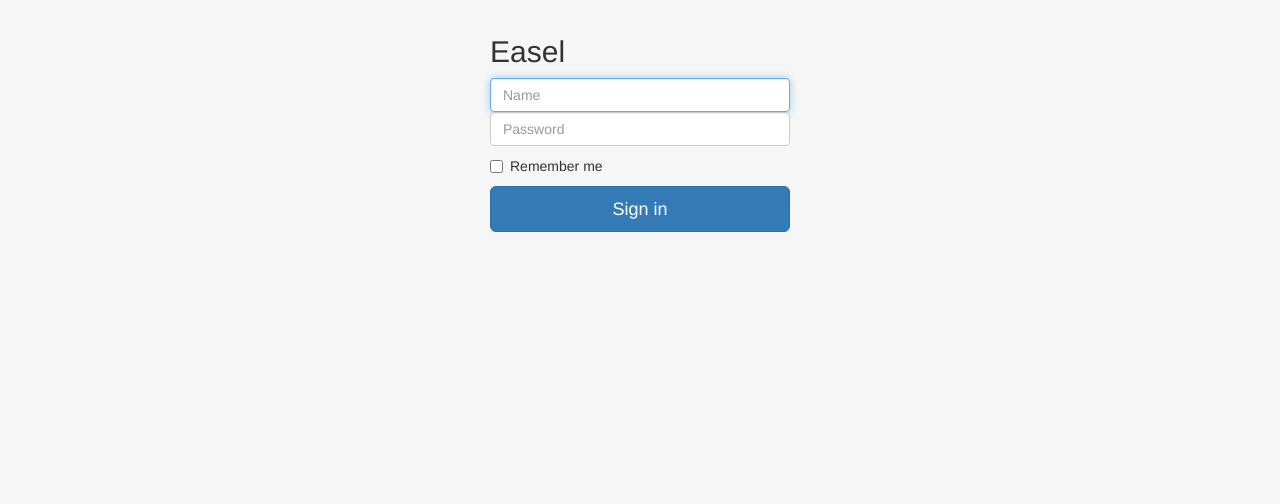
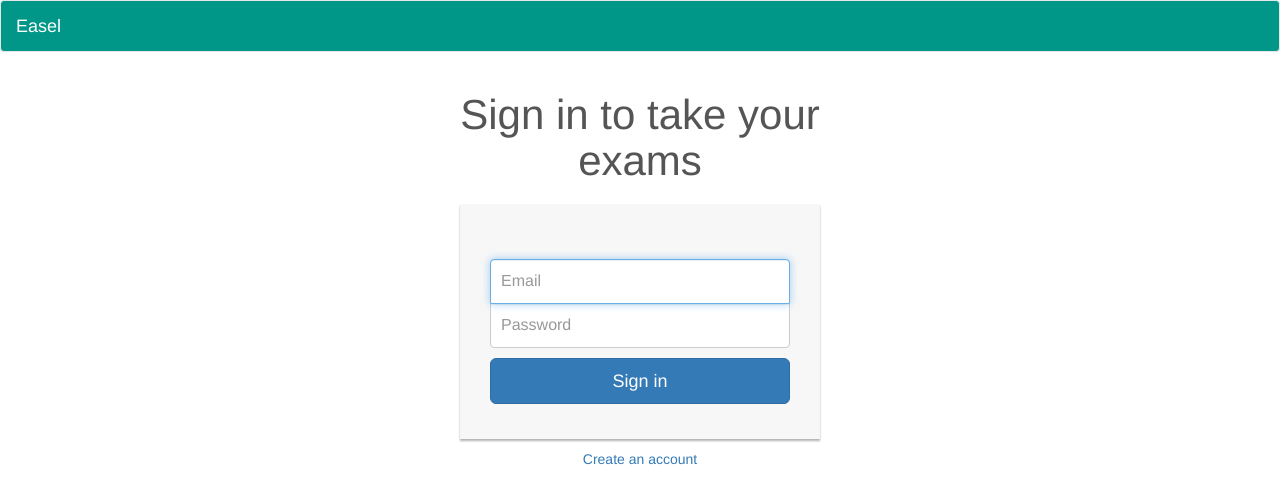
Before and after one commit to MSDOStoevsky/easel, a PHP site: page / in a window 1280 px wide. Shown: the top 504 px of the page. Run offline with PHP 8.4, Linux system fonts and the light colour scheme.

Commit message:
made styles nicer

```diff
--- a/assets/css/style.css
+++ b/assets/css/style.css
@@ -1,29 +1,66 @@
-body {
-    background-color: #F6f6f6;
-}
-.form-signin {
+.form-signin
+{
     max-width: 330px;
     padding: 15px;
     margin: 0 auto;
 }
-.things {
-    padding-top: 40px;
-    padding-bottom: 40px;
-    max-width: 330px;
-    padding: 15px;
-    margin: 0 auto;
-    text-align: center;
+.form-signin .form-signin-heading
+{
+    margin-bottom: 10px;
+}
+.form-signin .form-control
+{
+    position: relative;
+    font-size: 16px;
+    height: auto;
+    padding: 10px;
+    -webkit-box-sizing: border-box;
+    -moz-box-sizing: border-box;
+    box-sizing: border-box;
+}
+.form-signin .form-control:focus
+{
+    z-index: 2;
+}
+.form-signin input[type="text"]
+{
+    margin-bottom: -1px;
+    border-bottom-left-radius: 0;
+    border-bottom-right-radius: 0;
+}
+.form-signin input[type="password"]
+{
+    margin-bottom: 10px;
+    border-top-left-radius: 0;
+    border-top-right-radius: 0;
+}
+.account-wall
+{
+    margin-top: 20px;
+    padding: 40px 0px 20px 0px;
+    background-color: #f7f7f7;
+    -moz-box-shadow: 0px 2px 2px rgba(0, 0, 0, 0.3);
+    -webkit-box-shadow: 0px 2px 2px rgba(0, 0, 0, 0.3);
+    box-shadow: 0px 2px 2px rgba(0, 0, 0, 0.3);
+}
+.login-title
+{
+    color: #555;
+    font-size: 42px;
+    font-weight: 400;
+    display: block;
+}
+.new-account
+{
+    display: block;
+    margin-top: 10px;
 }
 .navbar{
-    background-color: #FFC107;
-    color: #212121;
+    background-color: #009688;
 }
-.navbar-brand {
-    color: #212121;
+.navbar-default .navbar-nav > li > a {
+    color: white;
 }
-.glyphicon {
-     color: #757575;
+.navbar-default .navbar-brand{
+    color: white;
 }
-a {
-    color: #757575;
-}
--- a/index.html
+++ b/index.html
@@ -12,20 +12,27 @@
         <link rel="stylesheet" type="text/css" href="assets/css/style.css" />
     </head>
     <body>
+        <nav class="navbar navbar-default">
+            <div class="container-fluid">
+                <div class="navbar-header">
+                    <a class="navbar-brand" href="#">Easel</a>
+                </div>
+            </div>
+        </nav>
         <div class="container">
-            <form class="form-signin" action = "login.php" method = "POST">
-                <h2 class="form-signin-heading">Easel</h2>
-                <label for="inputName" class="sr-only">Email address</label>
-                <input id="inputName" class="form-control" placeholder="Name" required="" autofocus="" type="name">
-                <label for="inputPassword" class="sr-only">Password</label>
-                <input id="inputPassword" class="form-control" placeholder="Password" required="" type="password">
-                <div class="checkbox">
-                    <label>
-                        <input value="remember-me" type="checkbox"> Remember me
-                    </label>
+            <div class="row">
+                <div class="col-sm-6 col-md-4 col-md-offset-4">
+                    <h1 class="text-center login-title">Sign in to take your exams</h1>
+                    <div class="account-wall">
+                        <form class="form-signin" action="login.php" method="post">
+                        <input type="text" class="form-control" placeholder="Email" required autofocus>
+                        <input type="password" class="form-control" placeholder="Password" required>
+                        <button class="btn btn-lg btn-primary btn-block" type="submit">Sign in</button>
+                        </form>
+                    </div>
+                    <a href="#" class="text-center new-account">Create an account </a>
                 </div>
-                <button class="btn btn-lg btn-primary btn-block" type="submit">Sign in</button>
-            </form>
+            </div>
         </div>
 
         <script type="text/javascript" src="assets/js/jquery-3.1.1.min.js"></script>
```
Also changed, not shown: home/index.php (+19 -10 lines).
